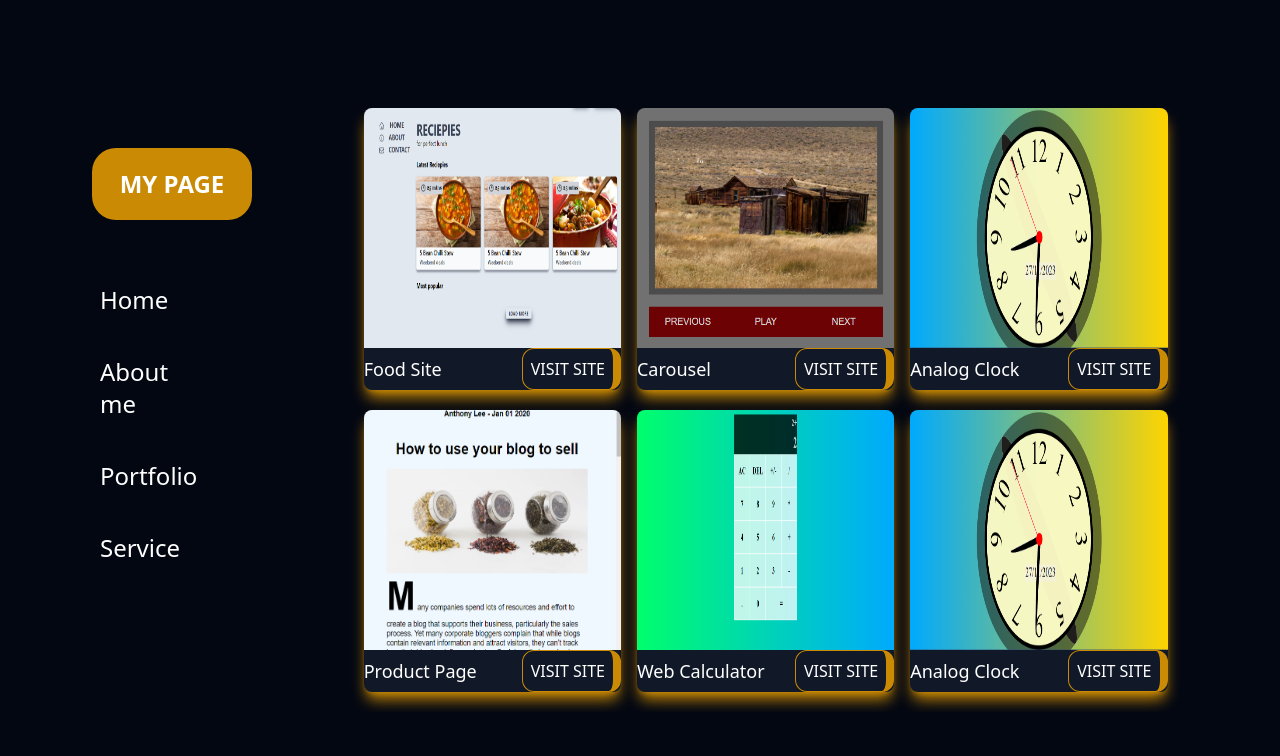
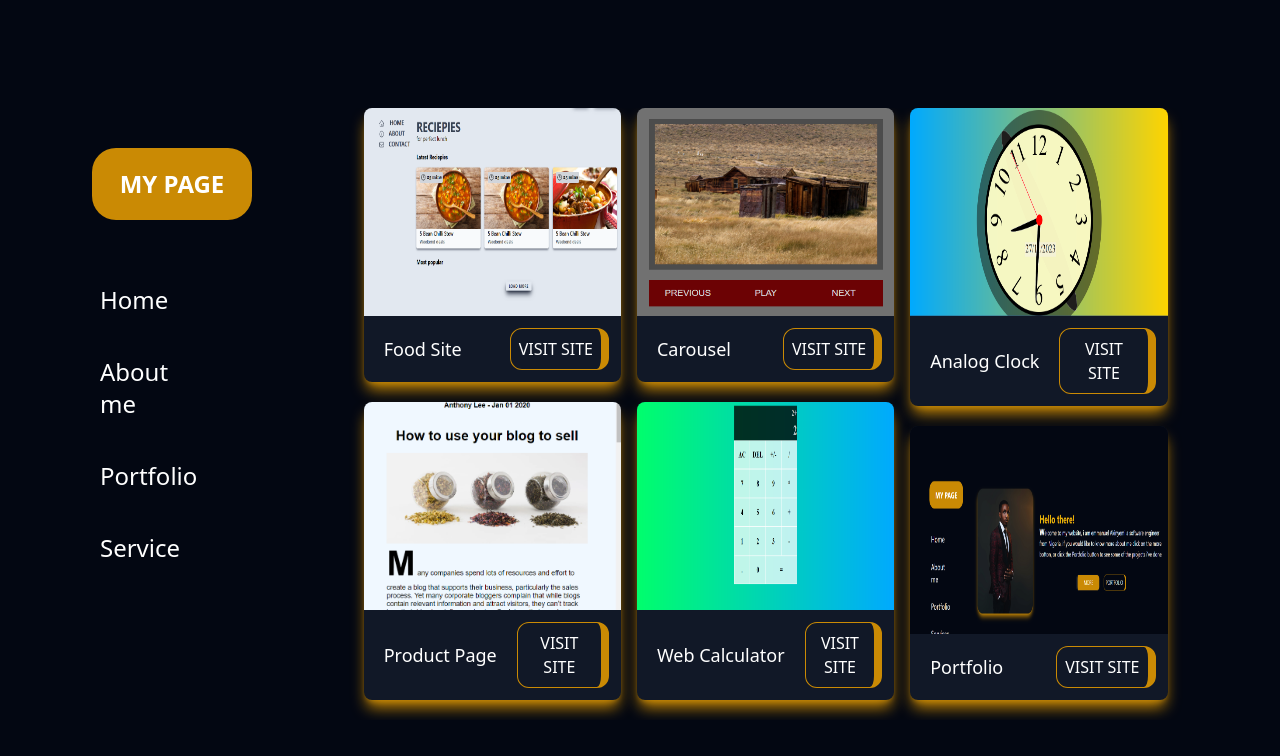
Before and after one commit to emmanuel-akinyemi-Dev/portfolio, a website: page public/portfolio.html in a window 1280 px wide. Drawn offline with Linux system fonts and the light colour scheme.

```diff
--- a/public/portfolio.html
+++ b/public/portfolio.html
@@ -30,36 +30,36 @@
        <div class="col-span-1">
 
          <div class="stack">
-            <img class="w-full h-60" src="./images/port3.png" alt="image">
+            <img class="card-img" src="./images/port3.png" alt="image">
             <div class="card">
                 <h3 class="txt">Food Site</h3>
-                <button class="btn2">Visit Site</button>
+                <button class="btn3 ">Visit Site</button>
             </div>
         </div>
 
         <div class="stack ">
-            <img class="w-full h-60" src="./images/port2.png" alt="image">
+            <img class="card-img" src="./images/port2.png" alt="image">
             <div class="card">
                 <h3 class="txt" >Product Page</h3>
-                <button class="btn2">Visit Site</button>
+                <button class="btn3">Visit Site</button>
             </div>
         </div>
 
     </div>
     <div class="md:col-span-1">
         <div class="stack ">
-            <img class="w-full h-60" src="./images/port1.png" alt="image">
+            <img class="card-img" src="./images/port1.png" alt="image">
             <div class="card">
                 <h3 class="txt">Carousel</h3>
-                <button class="btn2">Visit Site</button>
+                <button class="btn3">Visit Site</button>
             </div>
         </div>
 
         <div class="stack ">
-            <img class="w-full h-60" src="./images/port4.png" alt="image">
+            <img class="card-img" src="./images/port4.png" alt="image">
             <div class="card">
                 <h3 class="txt" >Web Calculator</h3>
-                <button class="btn2">Visit Site</button>
+                <button class="btn3">Visit Site</button>
             </div>
 
         </div>
@@ -69,17 +69,17 @@
 
 <div class="col-span-1">
         <div class="stack ">
-            <img class="w-full h-60" src="./images/port5.png" alt="image">
+            <img class="card-img" src="./images/port5.png" alt="image">
             <div class="card">
                 <h3 class="txt" >Analog Clock</h3>
-                <button class="btn2">Visit Site</button>
+                <button class="btn3">Visit Site</button>
             </div>
         </div>
         <div class="stack ">
-            <img class="w-full h-60" src="./images/port5.png" alt="image">
+            <img class="card-img" src="./images/port6.png" alt="image">
             <div class="card">
-                <h3 class="txt" >Analog Clock</h3>
-                <button class="btn2">Visit Site</button>
+                <h3 class="txt" >Portfolio</h3>
+                <button class="btn3">Visit Site</button>
             </div>
         </div>
 
--- a/src/index.css
+++ b/src/index.css
@@ -22,11 +22,17 @@
     @apply flex justify-between items-center w-full
 }
 .stack{
-    @apply bg-gray-900 w-full h-3/5 shadow-lg shadow-yellow-600 rounded-lg overflow-hidden mb-5
+    @apply bg-gray-900 w-full shadow-lg shadow-yellow-600 rounded-lg overflow-hidden mb-5
 }
 .txt{
-    @apply text-lg text-nowrap
+    @apply text-lg text-nowrap ml-5
 }
 .contain{
     @apply flex-1 justify-center items-center  text-white w-4/5 m-auto md:col-span-4 md:grid grid-cols-3 gap-4
 }
+.card-img{
+    @apply w-full h-52
+}
+.btn3{
+    @apply btn2 m-3
+}
```
Also changed, not shown: public/about.html (+1 -1 lines), public/images/port6.png (added), public/output.css.
